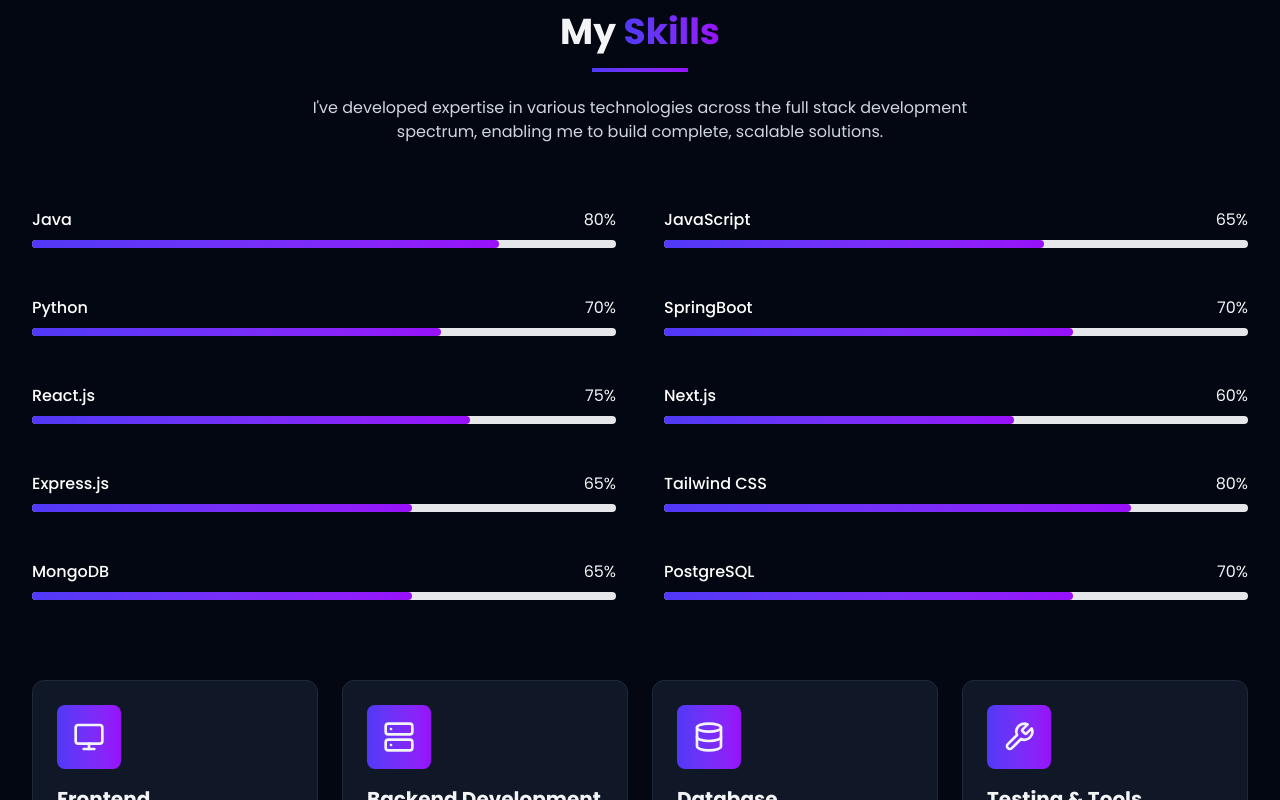
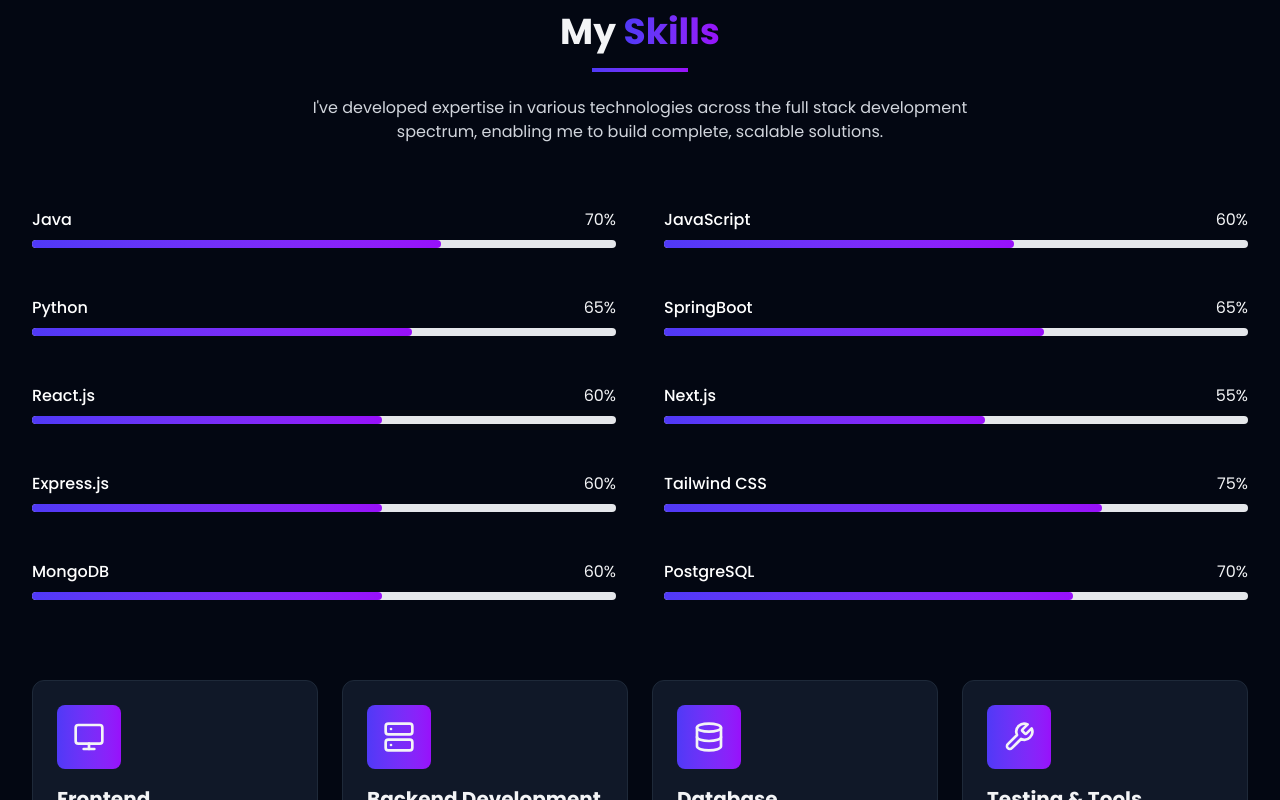
Before and after one commit to nil-official/Portfolio, a Next.js app: page / in a window 1280 px wide. Shown: the part 1608-2408 px from the top of the page. Built offline with nearby package versions, Linux system fonts and the light colour scheme.

Commit message:
Design Changes

```diff
--- a/src/components/About.jsx
+++ b/src/components/About.jsx
@@ -63,7 +63,7 @@
                             </div>
                             <div>
                                 <p className="font-medium mb-1">Email:</p>
-                                <p className="text-gray-400">{EMAIL}</p>
+                                <a href={`mailto:${EMAIL}`} className="text-gray-400 hover:text-white">{EMAIL}</a>
                             </div>
                             <div>
                                 <p className="font-medium mb-1">Location:</p>
--- a/src/components/Projects.jsx
+++ b/src/components/Projects.jsx
@@ -79,7 +79,7 @@
                                 <div className="absolute inset-0 bg-gradient-to-t from-gray-900 to-transparent opacity-0 group-hover:opacity-70 transition-opacity duration-300"></div>
                                 <button
                                     onClick={() => setActiveProject(project)}
-                                    className="absolute top-1/2 left-1/2 transform -translate-x-1/2 -translate-y-1/2 bg-white text-gray-900 rounded-full p-3 opacity-0 group-hover:opacity-100 transition-all duration-300"
+                                    className="absolute top-1/2 left-1/2 transform -translate-x-1/2 -translate-y-1/2 bg-white text-gray-900 rounded-full p-3 opacity-0 group-hover:opacity-100 transition-all duration-300 cursor-pointer"
                                 >
                                     <FiMaximize2 className="w-5 h-5" />
                                 </button>
@@ -122,18 +122,18 @@
                 {activeProject && (
                     <div className="fixed inset-0 z-50 flex items-center justify-center p-4">
                         <div
-                            className="absolute inset-0 bg-black bg-opacity-75"
+                            className="absolute inset-0 bg-black bg-opacity-60"
                             onClick={() => setActiveProject(null)}
                         ></div>
                         <motion.div
                             initial={{ opacity: 0, scale: 0.9 }}
                             animate={{ opacity: 1, scale: 1 }}
                             exit={{ opacity: 0, scale: 0.9 }}
-                            className="relative bg-gray-900 rounded-xl p-6 max-w-4xl w-full max-h-[90vh] overflow-y-auto z-10 border border-gray-700"
+                            className="relative bg-gray-900 rounded-xl p-10 max-w-4xl w-full max-h-[90vh] overflow-y-auto z-10 border border-gray-700"
                         >
                             <button
                                 onClick={() => setActiveProject(null)}
-                                className="absolute top-4 right-4 text-gray-400 hover:text-white"
+                                className="absolute top-4 right-4 text-gray-400 hover:text-white cursor-pointer"
                             >
                                 <FiX className="w-6 h-6" />
                             </button>
--- a/src/components/Skills.jsx
+++ b/src/components/Skills.jsx
@@ -31,15 +31,15 @@
     }, [])
 
     const skills = [
-        { name: 'Java', percentage: 80 },
-        { name: 'JavaScript', percentage: 65 },
-        { name: 'Python', percentage: 70 },
-        { name: 'SpringBoot', percentage: 70 },
-        { name: 'React.js', percentage: 75 },
-        { name: 'Next.js', percentage: 60 },
-        { name: 'Express.js', percentage: 65 },
-        { name: 'Tailwind CSS', percentage: 80 },
-        { name: 'MongoDB', percentage: 65 },
+        { name: 'Java', percentage: 70 },
+        { name: 'JavaScript', percentage: 60 },
+        { name: 'Python', percentage: 65 },
+        { name: 'SpringBoot', percentage: 65 },
+        { name: 'React.js', percentage: 60 },
+        { name: 'Next.js', percentage: 55 },
+        { name: 'Express.js', percentage: 60 },
+        { name: 'Tailwind CSS', percentage: 75 },
+        { name: 'MongoDB', percentage: 60 },
         { name: 'PostgreSQL', percentage: 70 },
     ]
 
```
